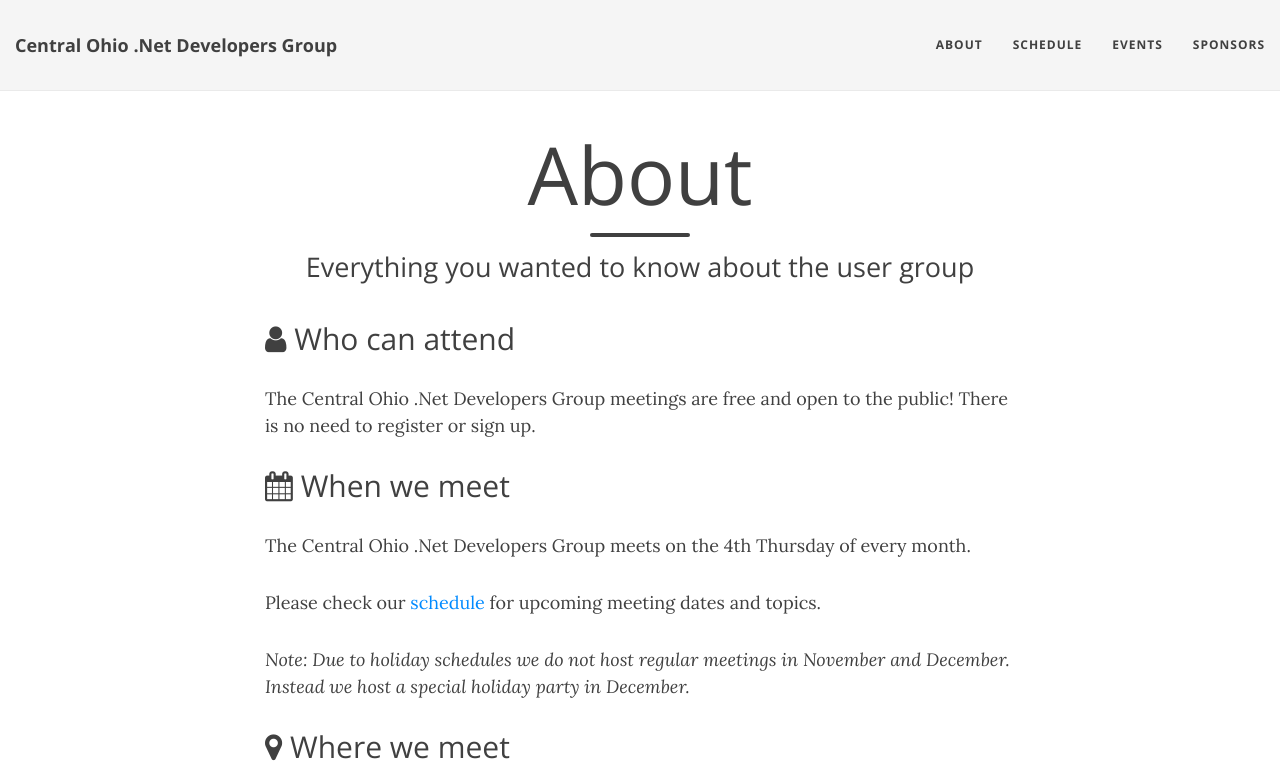
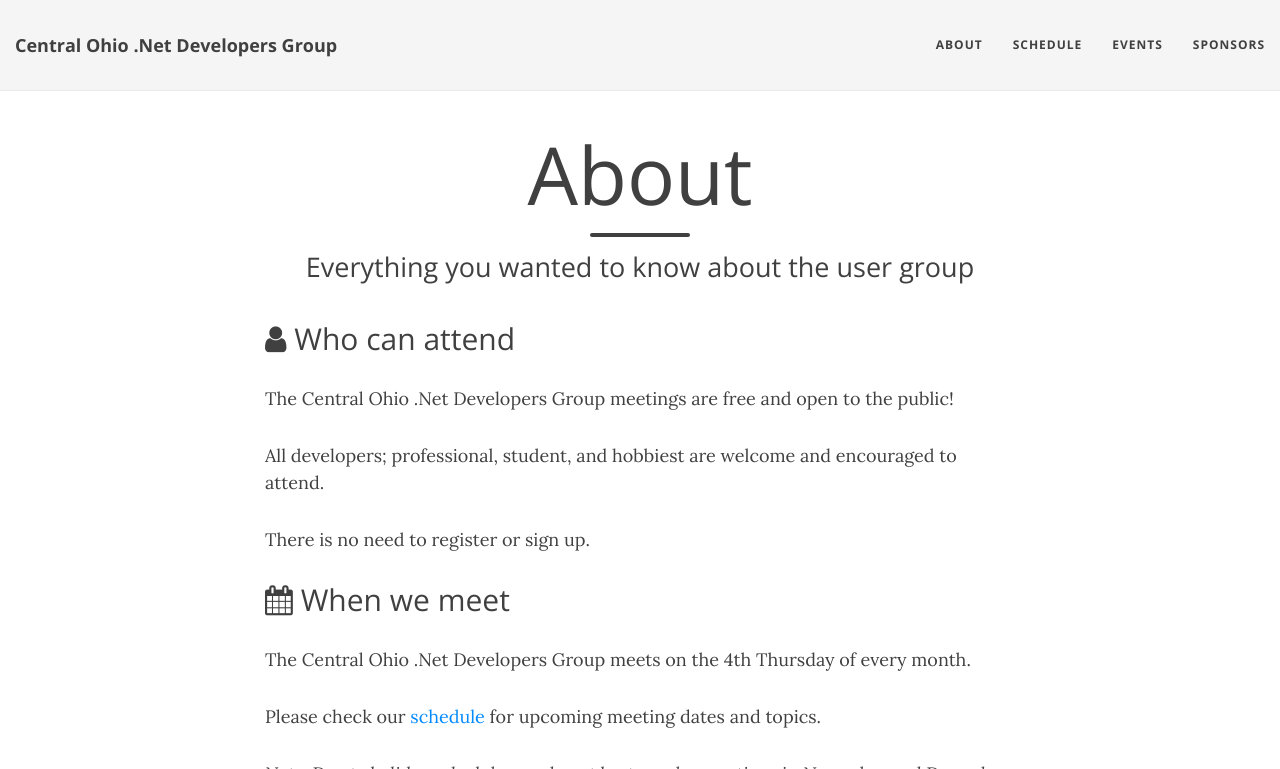
Before and after one commit to condg/condg.github.io, a Jekyll site: the page built from about.md, in a window 1280 px wide and 900 px high, cut to the strip 0-769 px from the top of the window. Built offline with Jekyll 4.4.1, drawn with Linux system fonts in a browser that asks for light colours; comment, search, counter and statistics services are not loaded.

Commit message:
Update about.md

```diff
--- a/about.md
+++ b/about.md
@@ -7,7 +7,11 @@
 
 ## <i class="fa fa-user" aria-hidden="true"></i> Who can attend <a name="who" />
 
-The Central Ohio .Net Developers Group meetings are free and open to the public! There is no need to register or sign up.
+The Central Ohio .Net Developers Group meetings are free and open to the public!
+
+All developers; professional, student, and hobbiest are welcome and encouraged to attend.
+
+There is no need to register or sign up.
 
 ## <i class="fa fa-calendar" aria-hidden="true"></i> When we meet <a name="when" />
 
```
